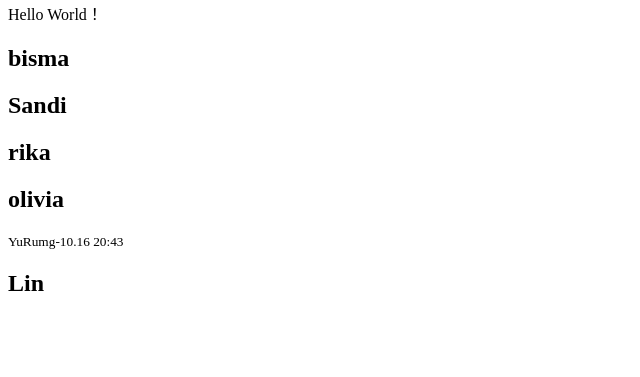
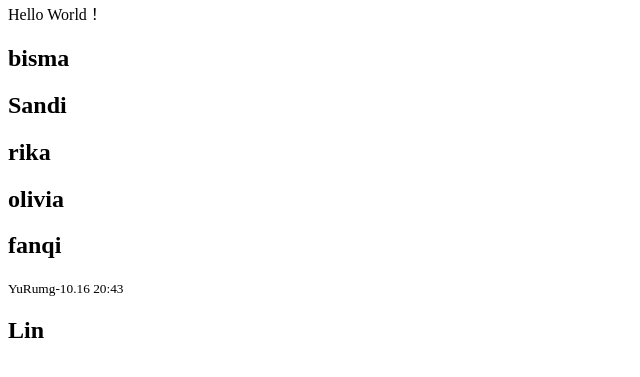
Before and after one commit to Seira83/Sample, a plain HTML site: page index.html in a window 1280 px wide. Shown: the part 79-456 px from the top of the page, without its empty margins (0-640 px from the left). Drawn offline with Linux system fonts and the light colour scheme.

Commit message:
Hello”

```diff
--- a/index.html
+++ b/index.html
@@ -11,6 +11,7 @@
     <h2>Sandi</h2>
     <h2>rika</h2>
     <h2>olivia</h2>
+    <h2>fanqi</h2>
     <small>YuRumg-10.16 20:43</small>
     <h2>Lin</h2>
   </body>
```
